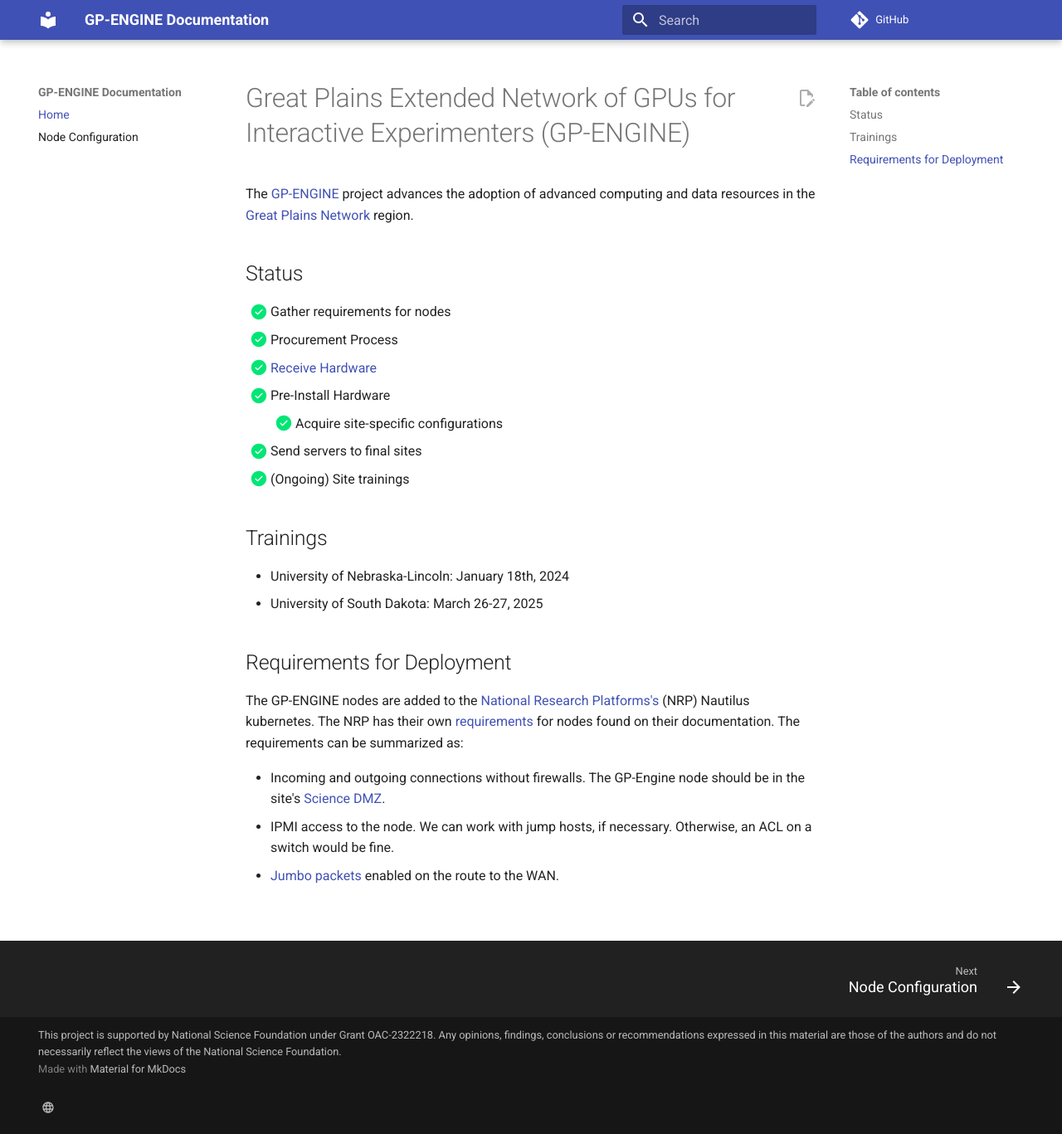
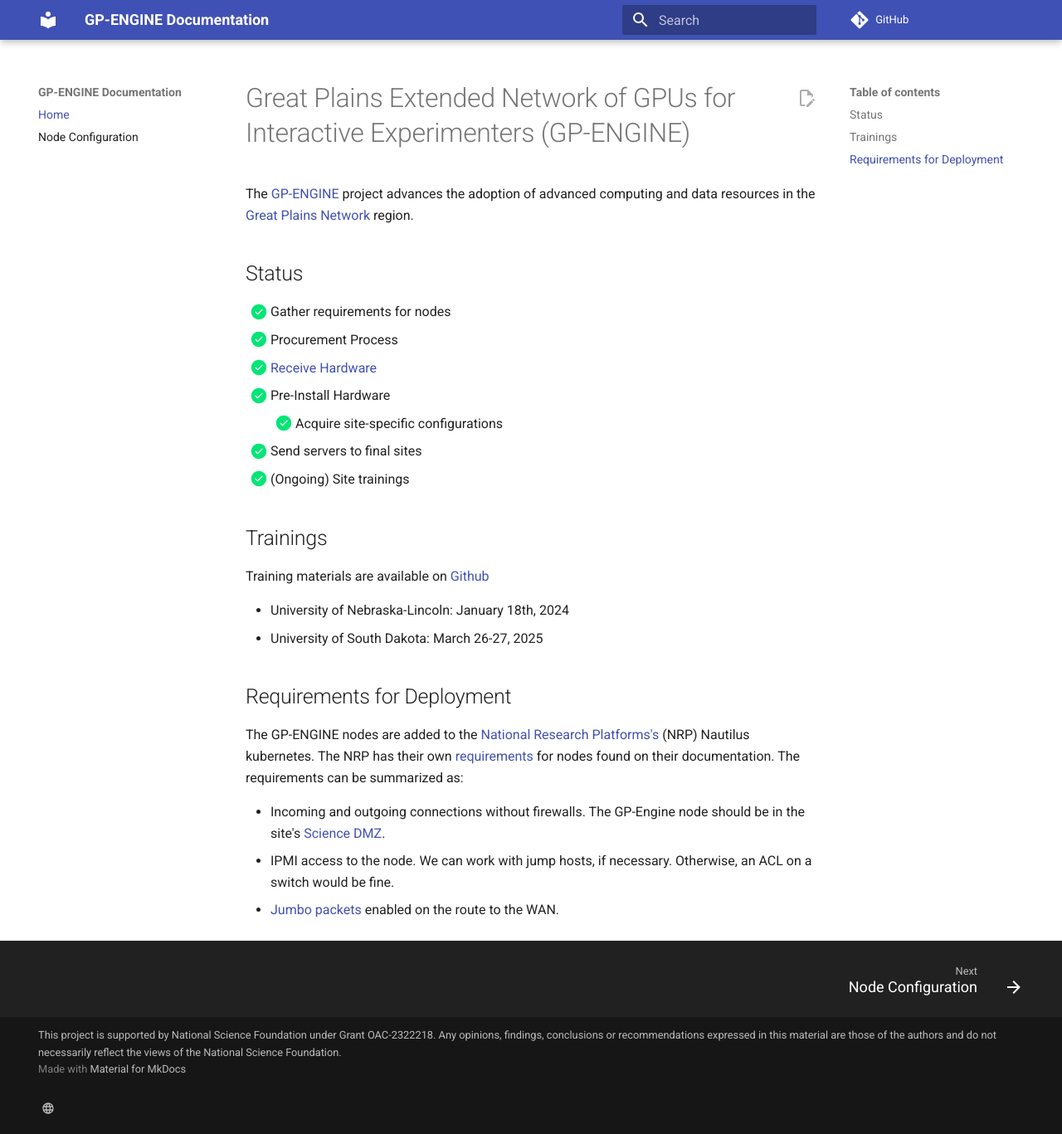
Before and after one commit to GreatPlainsNetwork/gp-engine-docs, an MkDocs documentation site: the page built from docs/index.md, in a window 1280 px wide and 1367 px high. Shown: the whole window at 83% size. Built offline with MkDocs 1.6.1 and Material for MkDocs 9.7.7, drawn with Linux system fonts in a browser that asks for light colours; comment, search, counter and statistics services are not loaded.

Commit message:
Update index.md

```diff
--- a/docs/index.md
+++ b/docs/index.md
@@ -14,6 +14,8 @@
 
 ## Trainings
 
+Training materials are available on [Github](https://github.com/MUAMLL/gp-engine-tutorials)
+
 - University of Nebraska-Lincoln: January 18th, 2024
 - University of South Dakota: March 26-27, 2025
 
```
